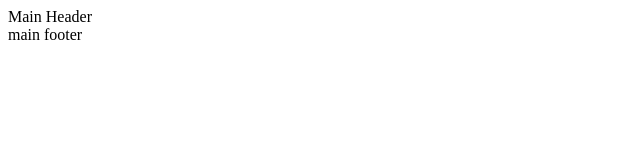
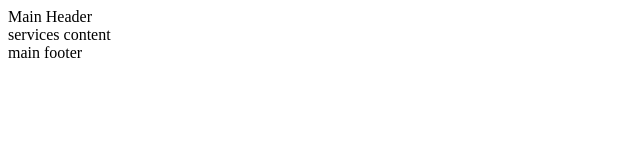
Before and after one commit to SergejsRom/12-git-conflict, a website: page index.html in a window 1280 px wide. Shown: the whole page, without its empty margins (0-640 px from the left). Drawn offline with Linux system fonts and the light colour scheme.

Commit message:
services

```diff
--- a/index.html
+++ b/index.html
@@ -10,6 +10,9 @@
   <header>
         Main Header
   </header>
+  <section>
+      services content
+  </section>
     <footer>
         main footer
     </footer>
```
